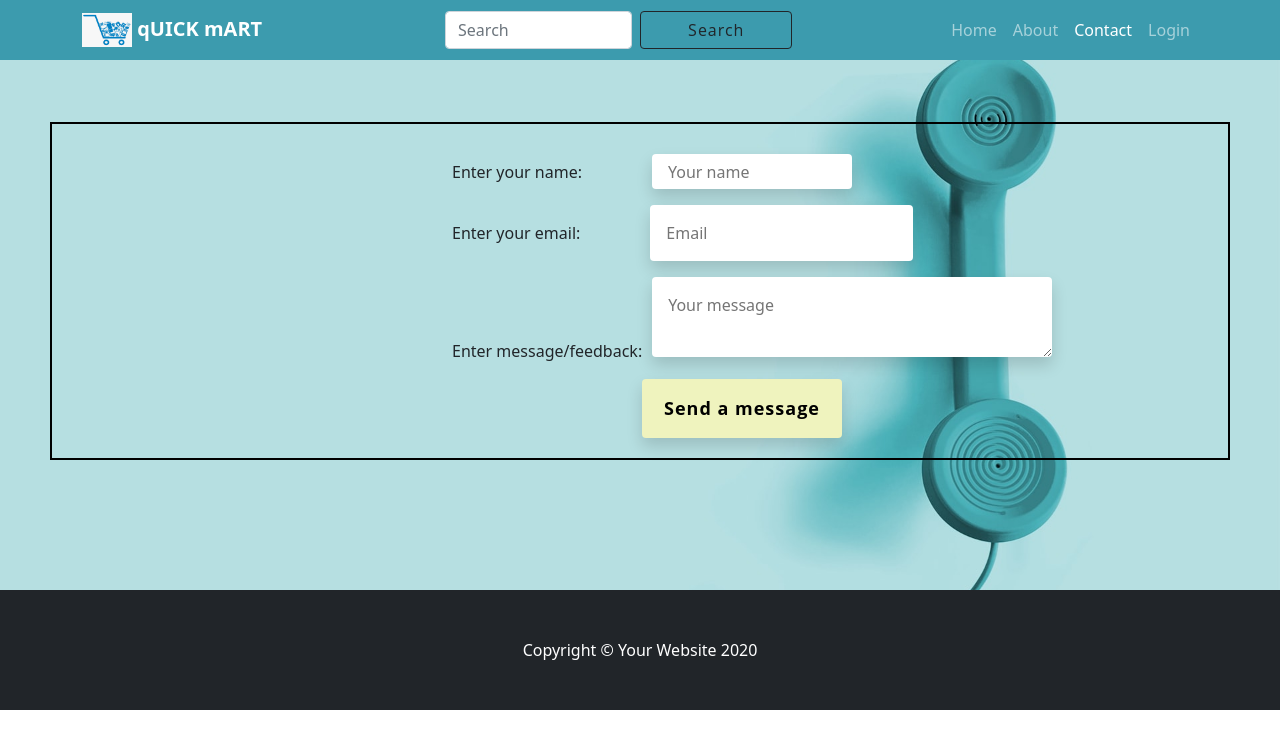
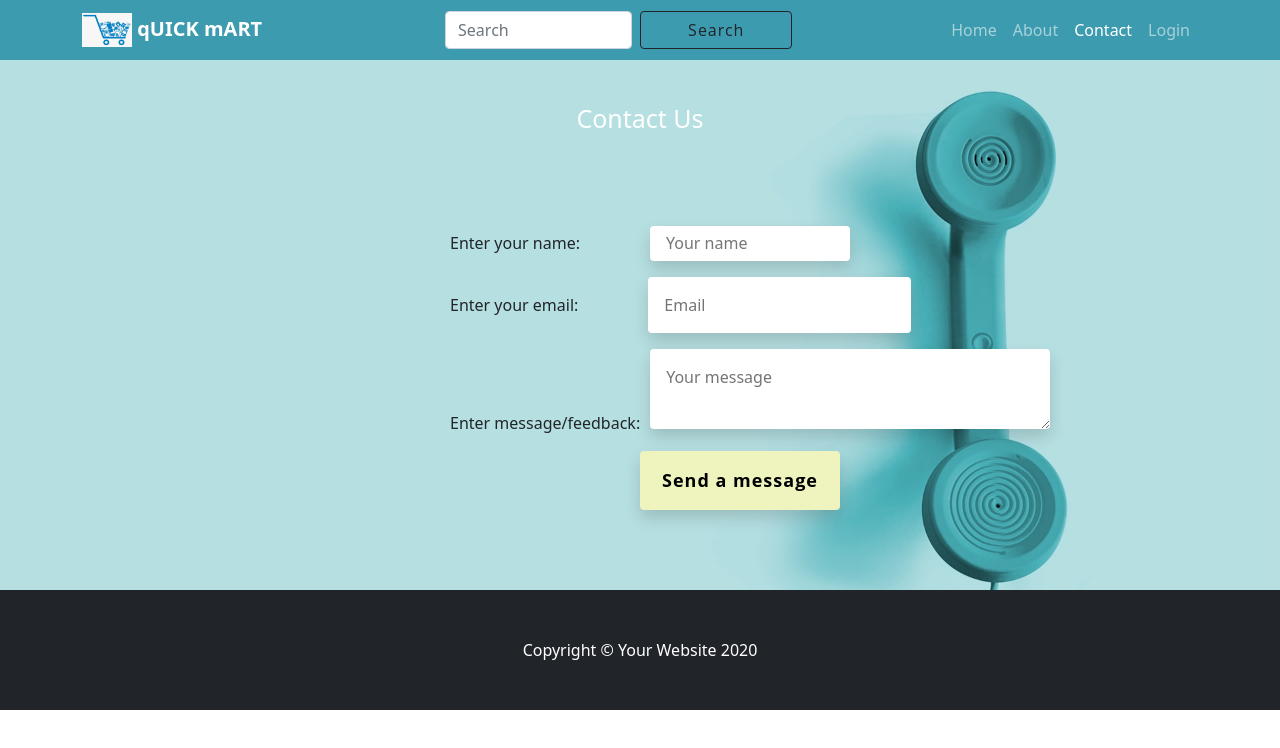
Before and after one commit to shreya1224/ReactOrderApp, a React (Create React App) app: page /contact in a window 1280 px wide. Shown: the top 748 px of the page. Built offline with nearby package versions, Linux system fonts and the light colour scheme.

Commit message:
css changed

```diff
--- a/src/components/Contact.js
+++ b/src/components/Contact.js
@@ -22,7 +22,6 @@ const Contact = () => {
 
   return (
     <div className="full">
-      <h5 className="con">Contact Us</h5>
       <form
         id="body"
         action={FORM_ENDPOINT}
@@ -30,6 +29,10 @@ const Contact = () => {
         method="POST"
         target="_blank"
       >
+        <p className="con">Contact Us</p>
+        <br></br>
+        <br></br>
+        <br></br>
         <div className="mb-3 pt-0">
           <label className="lab1">Enter your name: </label>
           <input
--- a/src/components/blog/App-blog.css
+++ b/src/components/blog/App-blog.css
@@ -22,12 +22,18 @@
     height: 100%;
     justify-content: center;
   } */
+.fbody {
+  background: url(/src/static/12.jpg);
+  background-repeat: no-repeat;
+  background-size: cover;
+}
 
 .App {
   /* background: #fff; */
-  background: url(/src/static/12.jpg);
+  /* background: url(/src/static/12.jpg);
   background-repeat: no-repeat;
-  background-size: cover;
+  background-size: cover; */
+  opacity: 0.8;
   border-radius: 4px;
   max-width: 100%;
   /* max-width: 900px; */
--- a/src/components/blog/Posts.jsx
+++ b/src/components/blog/Posts.jsx
@@ -4,7 +4,7 @@ import "./App-blog.css";
 import { useNavigate } from "react-router-dom";
 
 function Posts() {
-  const navigate=useNavigate()
+  const navigate = useNavigate();
   const handleSubmit = (e) => {
     e.preventDefault();
 
@@ -21,8 +21,8 @@ function Posts() {
       e.target.password.value === "123456"
     ) {
       // alert("Successfully logged in");
-      navigate("/admin")
-      navigate(0)
+      navigate("/admin");
+      navigate(0);
       e.target.user.value = "";
       e.target.password.value = "";
     } else {
@@ -38,7 +38,8 @@ function Posts() {
 
   // render()
   // {
-    return (
+  return (
+    <div className="fbody">
       <div className="App">
         <form className="form" onSubmit={handleSubmit}>
           <div className="input-group">
@@ -55,8 +56,9 @@ function Posts() {
           BACK
         </button>
       </div>
-    );
-//   }
- }
+    </div>
+  );
+  //   }
+}
 
 export default Posts;
--- a/src/components/style.css
+++ b/src/components/style.css
@@ -194,7 +194,7 @@ input[type="submit"]:hover {
 #body {
   /* background-color: azure; */
   margin-top: 60px;
-  border: 2px solid black;
+  /* border: 2px solid black; */
   margin-left: 50px;
   margin-right: 50px;
   padding-top: 30px;
@@ -202,9 +202,9 @@ input[type="submit"]:hover {
 
 .con {
   color: white;
-  margin-top: 20px;
+  margin-top: 10px;
   text-align: center;
-  font-size: 35px;
+  font-size: 25px;
 }
 
 .full {
@@ -212,7 +212,7 @@ input[type="submit"]:hover {
   background: url(../static/10.jpg);
   background-size: cover;
   background-repeat: no-repeat;
-  height: 570px;
+  height: 530px;
 }
 .form-control {
   width: auto;
```
